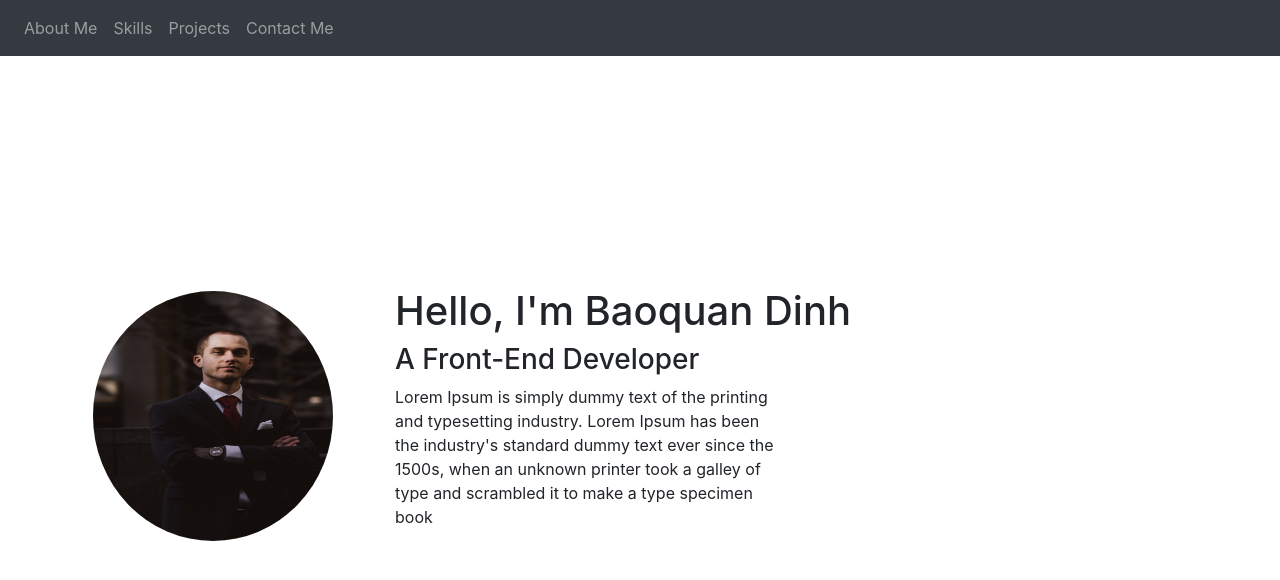
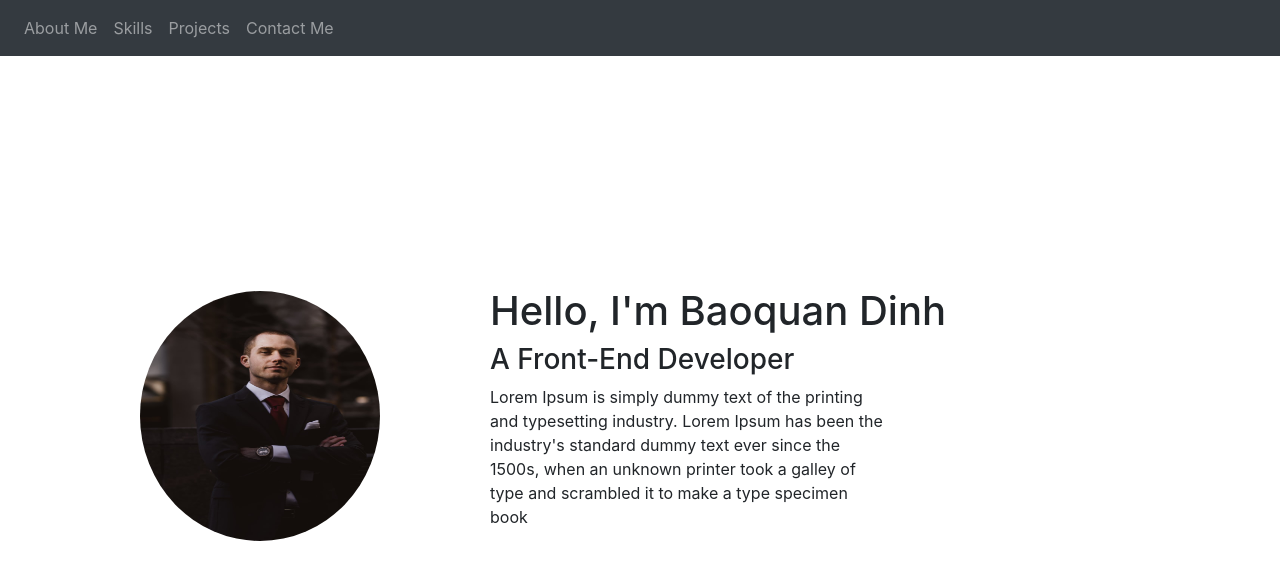
Before and after one commit to baoquandinh/baoquandinh.github.io, a React (Create React App) app in the folder baoquandinhportfolio/: page / in a window 1280 px wide. Shown: the top 580 px of the page. Built offline with nearby package versions, Linux system fonts and the light colour scheme.

Commit message:
Minor style changes

```diff
--- a/baoquandinhportfolio/src/App.tsx
+++ b/baoquandinhportfolio/src/App.tsx
@@ -3,7 +3,6 @@
 import 'bootstrap/dist/css/bootstrap.min.css';
 import { Navbar, Nav } from 'react-bootstrap'
 import { Link, Switch, Route } from 'react-router-dom';
-
 
 function App() {
   return (
--- a/baoquandinhportfolio/src/components/AboutMe/AboutMeDescription.tsx
+++ b/baoquandinhportfolio/src/components/AboutMe/AboutMeDescription.tsx
@@ -9,7 +9,7 @@
             <Col style={{ textAlign: 'left' }} md={12}><h3>A Front-End Developer</h3></Col>
         </Row>
         <Row>
-            <Col style={{ textAlign: 'left' }} md={6}><p>Lorem Ipsum is simply dummy text of the printing and typesetting industry. Lorem Ipsum has been the industry's standard dummy text ever since the 1500s, when an unknown printer took a galley of type and scrambled it to make a type specimen book</p></Col>
+            <Col style={{ textAlign: 'left' }} md={7}><p>Lorem Ipsum is simply dummy text of the printing and typesetting industry. Lorem Ipsum has been the industry's standard dummy text ever since the 1500s, when an unknown printer took a galley of type and scrambled it to make a type specimen book</p></Col>
         </Row>
     </Fragment>
 }
--- a/baoquandinhportfolio/src/pages/AboutMePage.tsx
+++ b/baoquandinhportfolio/src/pages/AboutMePage.tsx
@@ -5,10 +5,10 @@
 export const AboutMePage = () => {
     return <Container style={{ height: "90vh" }}>
         <Row className="h-100">
-            <Col className="my-auto" md={3}>
+            <Col className="my-auto" md={4}>
                 <Image style={{ height: '250px', width: '240px' }} src={`${process.env.PUBLIC_URL}/images/test-profile.jpg`} roundedCircle />
             </Col>
-            <Col style={{paddingLeft: '40px'}} className="my-auto" md={9}>
+            <Col style={{paddingLeft: '40px'}} className="my-auto">
                 <AboutMeDescription />
             </Col>
         </Row>
```
